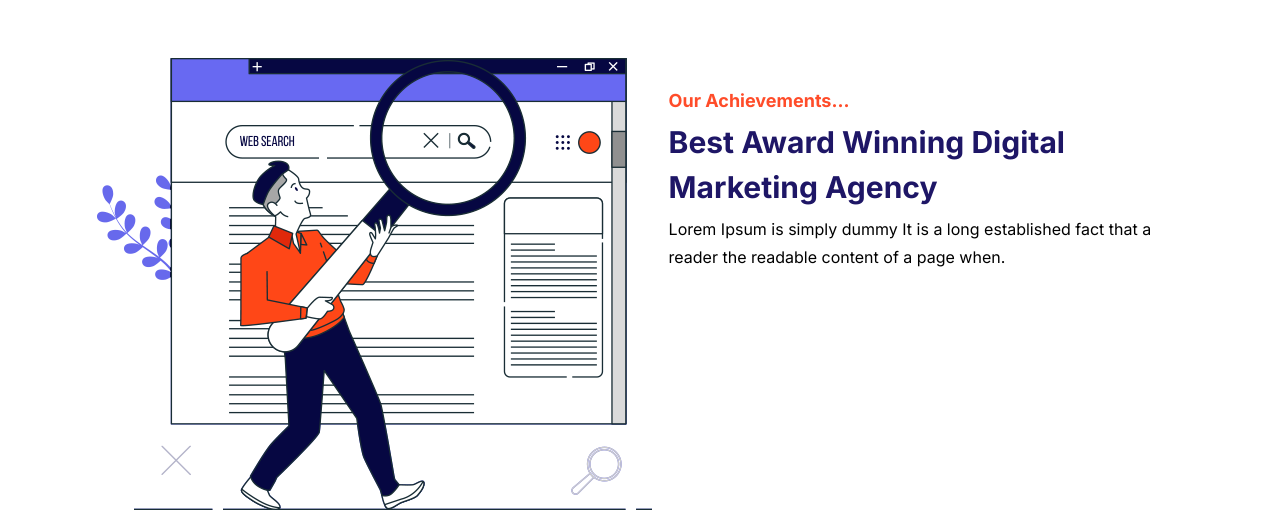
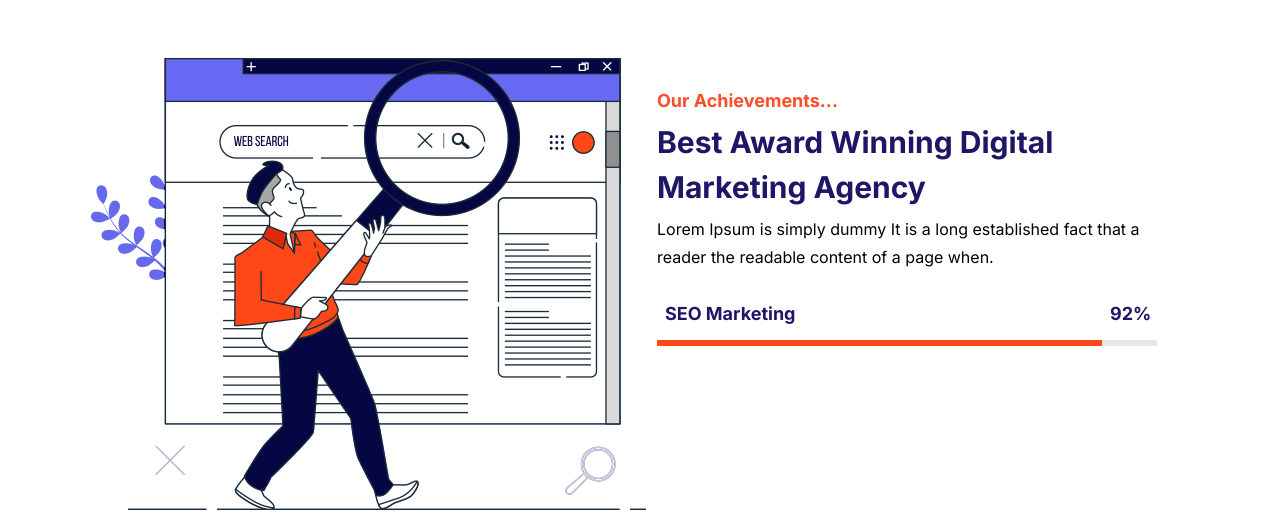
Before and after one commit to Simo0501/HTML11-RYSE, a plain HTML site: page index.html in a window 1280 px wide. Shown: the part 3810-4324 px from the top of the page. Drawn offline with Linux system fonts and the light colour scheme.

Commit message:
aggiunta row-name-data

```diff
--- a/css/style.css
+++ b/css/style.css
@@ -397,3 +397,24 @@ margin-left: 1rem;
 .jumbo-inner-container-search .col-text-man-search p{
   line-height: 28px;
 }
+.row-name-data{
+  display: flex;
+  justify-content: space-between;
+  width: 500px;
+  margin-top: 2rem;
+}
+.jumbo-inner-container-search .row-name-data .row-data{
+  width: 55px;
+  padding-bottom: 1rem;
+  border-bottom: 6px solid #E6E5EA;
+}
+.jumbo-inner-container-search .row-name-data .row-name{
+  padding-bottom: 1rem;
+  width: 445px;
+  border-bottom: 6px solid #FF4717;
+}
+.jumbo-inner-container-search .row-name-data h4{
+  padding-left: 8px;
+  color:#1E1666 ;
+  font-size: large;
+}
--- a/index.html
+++ b/index.html
@@ -397,6 +397,11 @@
         <h3 class="man-search-text-blu">Best Award Winning Digital
           <h3 class="man-search-text-blu">Marketing Agency</h3>
         <p class="man-search-text-grey">Lorem Ipsum is simply dummy It is a long established fact that a <br> reader the readable content of a page when.</p>
+
+        <div class="row-name-data">
+          <h4 class="row-name">SEO Marketing</h4>
+          <h4 class="row-data">92%</h4>
+        </div>
       </div>
     </div>
   </div>
```
